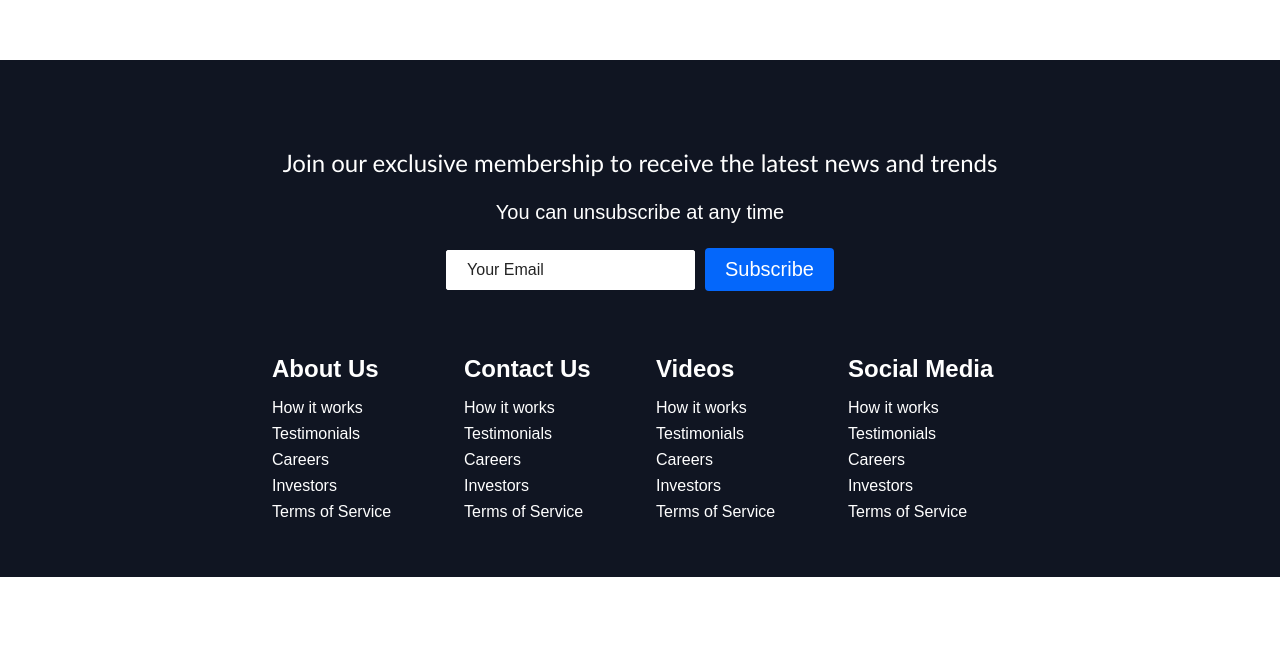
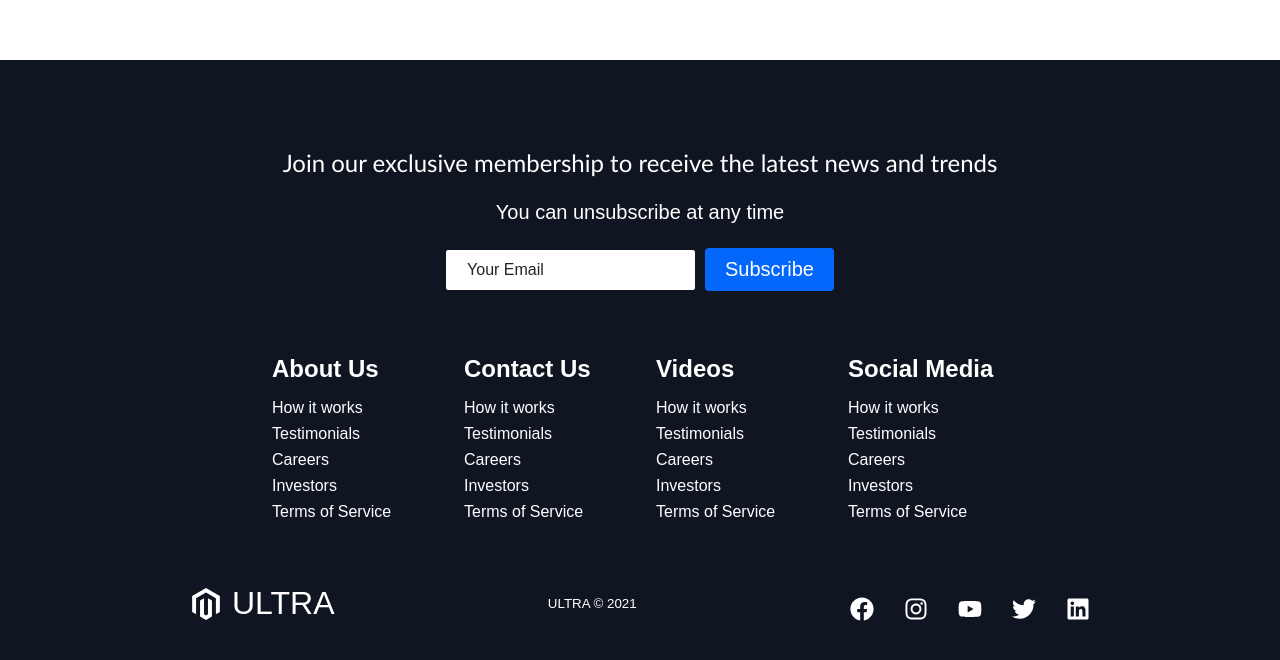
Before and after one commit to BayLadyCoder/landing-page, a React (Create React App) app: page / in a window 1280 px wide. Shown: the part 3088-3748 px from the top of the page. Before the commit the page ends 3665 px from the top, so only its background shows below. Built offline with nearby package versions, Linux system fonts and the light colour scheme.

Commit message:
Added copyright and social media links on Footer

```diff
--- a/src/components/Footer/Footer.styled.ts
+++ b/src/components/Footer/Footer.styled.ts
@@ -1,5 +1,6 @@
 import styled from "styled-components";
 import { Link } from "react-router-dom";
+import { FaMagento } from "react-icons/fa";
 
 export const FooterContainer = styled.div`
   background-color: #101522;
@@ -113,3 +114,52 @@
     transition: 0.3s ease-out;
   }
 `;
+
+export const SocialMedia = styled.div`
+  max-width: 1000px;
+  width: 100%;
+`;
+
+export const SocialMediaWrap = styled.div`
+  display: flex;
+  justify-content: space-between;
+  align-items: center;
+  width: 90%;
+  max-width: 1000px;
+  margin: 40px auto 0 auto;
+  @media screen and (max-width: 820px) {
+    flex-direction: column;
+  }
+`;
+
+export const SocialLogo = styled(Link)`
+  color: #fff;
+  justify-self: start;
+  cursor: pointer;
+  text-decoration: none;
+  font-size: 2rem;
+  display: flex;
+  align-items: center;
+  margin-bottom: 16px;
+`;
+
+export const SocialIcon = styled(FaMagento)`
+  margin-right: 10px;
+`;
+
+export const WebsiteRights = styled.small`
+  color: #fff;
+  margin-bottom: 16px;
+`;
+
+export const SocialIcons = styled.div`
+  display: flex;
+  justify-content: space-between;
+  align-items: center;
+  width: 240px;
+`;
+
+export const SocialIconLink = styled.a`
+  color: #fff;
+  font-size: 24px;
+`;
--- a/src/components/Footer/Footer.tsx
+++ b/src/components/Footer/Footer.tsx
@@ -11,8 +11,21 @@
   FooterLinksItems,
   FooterLinkTitle,
   FooterLink,
+  SocialMedia,
+  SocialMediaWrap,
+  SocialLogo,
+  WebsiteRights,
+  SocialIcons,
+  SocialIconLink,
+  SocialIcon,
 } from "./Footer.styled";
-
+import {
+  FaFacebook,
+  FaInstagram,
+  FaTwitter,
+  FaLinkedin,
+  FaYoutube,
+} from "react-icons/fa";
 import { Button } from "../../globalStyles";
 
 const Footer = () => {
@@ -64,6 +77,36 @@
           </FooterLinksItems>
         </FooterLinksWrapper>
       </FooterLinksContainer>
+      <SocialMedia>
+        <SocialMediaWrap>
+          <SocialLogo to="/">
+            <SocialIcon /> ULTRA
+          </SocialLogo>
+          <WebsiteRights>ULTRA © 2021</WebsiteRights>
+          <SocialIcons>
+            <SocialIconLink href="/" target="_blank" aria-label="Facebook">
+              <FaFacebook />
+            </SocialIconLink>
+            <SocialIconLink href="/" target="_blank" aria-label="Instagram">
+              <FaInstagram />
+            </SocialIconLink>
+            <SocialIconLink
+              href="https://www.youtube.com/"
+              target="_blank"
+              aria-label="Youtube"
+              rel="noopener"
+            >
+              <FaYoutube />
+            </SocialIconLink>
+            <SocialIconLink href="/" target="_blank" aria-label="Twitter">
+              <FaTwitter />
+            </SocialIconLink>
+            <SocialIconLink href="/" target="_blank" aria-label="LinkedIn">
+              <FaLinkedin />
+            </SocialIconLink>
+          </SocialIcons>
+        </SocialMediaWrap>
+      </SocialMedia>
     </FooterContainer>
   );
 };
```
